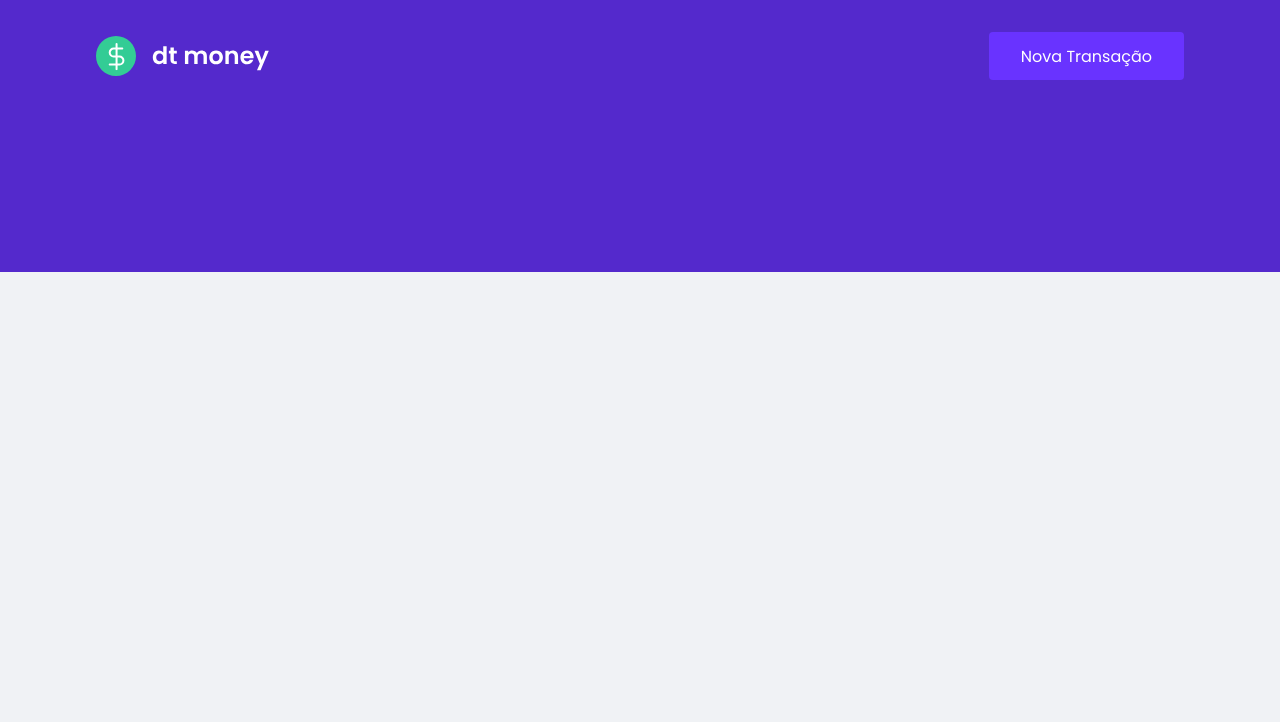
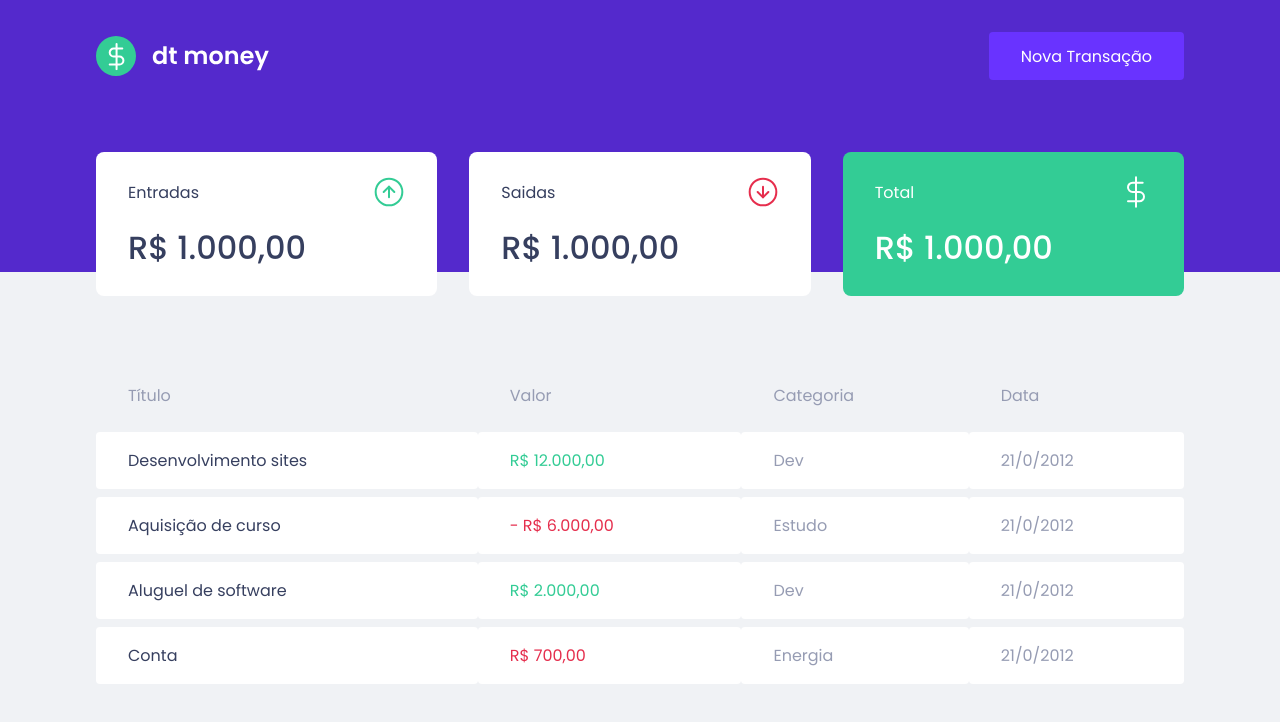
Before and after one commit to osmarrjr/Ignite-Chapter2, a React (Create React App) app: page / in a window 1280 px wide. Shown: the top 722 px of the page. Built offline with nearby package versions, Linux system fonts and the light colour scheme.

Commit message:
Criando Componentes Header, Dashboard, Table e Resumo

```diff
--- a/public/index.html
+++ b/public/index.html
@@ -13,7 +13,7 @@
     <title>Dtmoney</title>
 
 
-  <link href="https://fonts.googleapis.com/css2?family=Poppins:wght@400;600&display=swap" rel="stylesheet">
+  <link href="https://fonts.googleapis.com/css2?family=Poppins:wght@400;500;600&display=swap" rel="stylesheet">
   </head>
   <body>
     <div id="root"></div>
--- a/src/App.tsx
+++ b/src/App.tsx
@@ -1,3 +1,4 @@
+import { Dashboard } from "./components/Dashboard";
 import { Header } from "./components/Header";
 import { GlobalStyle } from "./styles/global";
 
@@ -6,6 +7,7 @@
   return (
       <>
         <Header/>
+        <Dashboard/>
         <GlobalStyle/>
       </>
   );
--- /dev/null
+++ b/src/components/Dashboard/index.tsx
@@ -0,0 +1,12 @@
+import { Summary } from "../Summary";
+import { TransactionsTable } from "../TransactionsTable";
+import { Container } from "./styles";
+
+export function Dashboard() {
+    return (
+        <Container>
+            <Summary/>
+            <TransactionsTable/>
+        </Container>
+    );
+}
--- /dev/null
+++ b/src/components/Dashboard/styles.tsx
@@ -0,0 +1,7 @@
+import styled from "styled-components";
+
+export const Container = styled.main`
+    max-width: 1120px;
+    margin: 0 auto;
+    padding: 2.5rem 1rem;
+`;
--- /dev/null
+++ b/src/components/Summary/index.tsx
@@ -0,0 +1,39 @@
+import { Container } from "./style";
+
+import incomeImg from '../../assets/income.svg';
+import outCome from '../../assets/outcome.svg';
+import totalImg from '../../assets/total.svg';
+
+
+export function Summary() {
+    return (
+        <Container>
+            <div>
+                <header>
+                    <p>Entradas</p>
+                    <img src={incomeImg} alt="incomeImage" />
+                </header>
+
+                <strong>R$ 1.000,00</strong>
+            </div>
+
+            <div>
+                <header>
+                    <p>Saidas</p>
+                    <img src={outCome} alt="incomeImage" />
+                </header>
+
+                <strong>R$ 1.000,00</strong>
+            </div>
+
+            <div className="highlight-background">
+                <header>
+                    <p>Total</p>
+                    <img src={totalImg }alt="incomeImage" />
+                </header>
+
+                <strong>R$ 1.000,00</strong>
+            </div>
+        </Container>
+    );
+}
--- /dev/null
+++ b/src/components/Summary/style.ts
@@ -0,0 +1,34 @@
+import styled from "styled-components";
+
+export const Container = styled.div `
+    display: grid;
+    grid-template-columns: repeat(3, 1fr);
+    gap: 2rem;
+    margin-top: -10rem;
+
+    div {
+        background: var(--shape);
+        padding: 1.5rem 2rem;
+        border-radius: 0.5rem;
+        color: var(--text-title);
+
+        header {
+        display: flex;
+        align-items: center;
+        justify-content: space-between;
+        }
+
+        strong {
+            display: block;
+            margin-top: 1rem;
+            font-size: 2rem;
+            font-weight: 500;
+            line-height: 3rem;
+        }
+
+        &.highlight-background {
+            background: var(--green);
+            color: #fff;
+        }
+    }
+`;
--- /dev/null
+++ b/src/components/TransactionsTable/index.tsx
@@ -0,0 +1,45 @@
+import { Container } from "./styles";
+
+export function TransactionsTable() {
+    return (
+        <Container>
+            <table>
+                <thead>
+                    <tr>
+                        <th>Título</th>
+                        <th>Valor</th>
+                        <th>Categoria</th>
+                        <th>Data</th>
+                    </tr>
+                </thead>
+
+                <tbody>
+                    <tr>
+                        <td>Desenvolvimento sites</td>
+                        <td className="deposit">R$ 12.000,00</td>
+                        <td>Dev</td>
+                        <td>21/0/2012</td>
+                    </tr>
+                    <tr>
+                        <td>Aquisição de curso</td>
+                        <td className="withdraw">- R$ 6.000,00</td>
+                        <td>Estudo</td>
+                        <td>21/0/2012</td>
+                    </tr>
+                    <tr>
+                        <td>Aluguel de software</td>
+                        <td className="deposit">R$ 2.000,00</td>
+                        <td>Dev</td>
+                        <td>21/0/2012</td>
+                    </tr>
+                    <tr>
+                        <td>Conta</td>
+                        <td className="withdraw">R$ 700,00</td>
+                        <td>Energia</td>
+                        <td>21/0/2012</td>
+                    </tr>
+                </tbody>
+            </table>
+        </Container>
+    );
+}
--- /dev/null
+++ b/src/components/TransactionsTable/styles.ts
@@ -0,0 +1,38 @@
+import styled from 'styled-components'
+
+export const Container = styled.div `
+    margin-top: 4rem;
+
+    table {
+        width: 100%;
+        border-spacing: 0 0.5rem;
+
+        th{
+            color: var(--text-body);
+            font-weight: 400;
+            padding: 1rem 2rem;
+            text-align: left;
+            line-height: 1.5rem;
+        }
+
+        td {
+            padding: 1rem 2rem;
+            border: 0;
+            background: var(--shape);
+            color: var(--text-body);
+            border-radius: 0.25rem;
+
+            &:first-child {
+                color: var(--text-title);
+            }
+
+            &.deposit {
+                color: var(--green);
+            }
+
+            &.withdraw {
+                color: var(--red);
+            }
+        }
+    }
+`;
--- a/src/styles/global.ts
+++ b/src/styles/global.ts
@@ -6,6 +6,7 @@
     --background: #f0f2f5;
     --red: #e52e4d;
     --blue: #5429CC;
+    --green:#33cc95;
 
     --blue-light: #6933ff;
 
```
